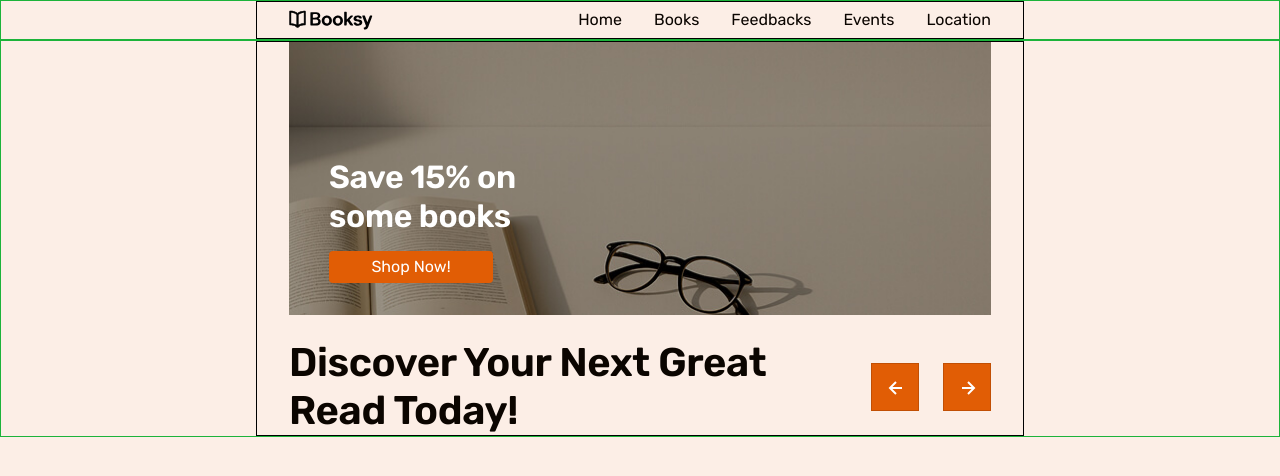
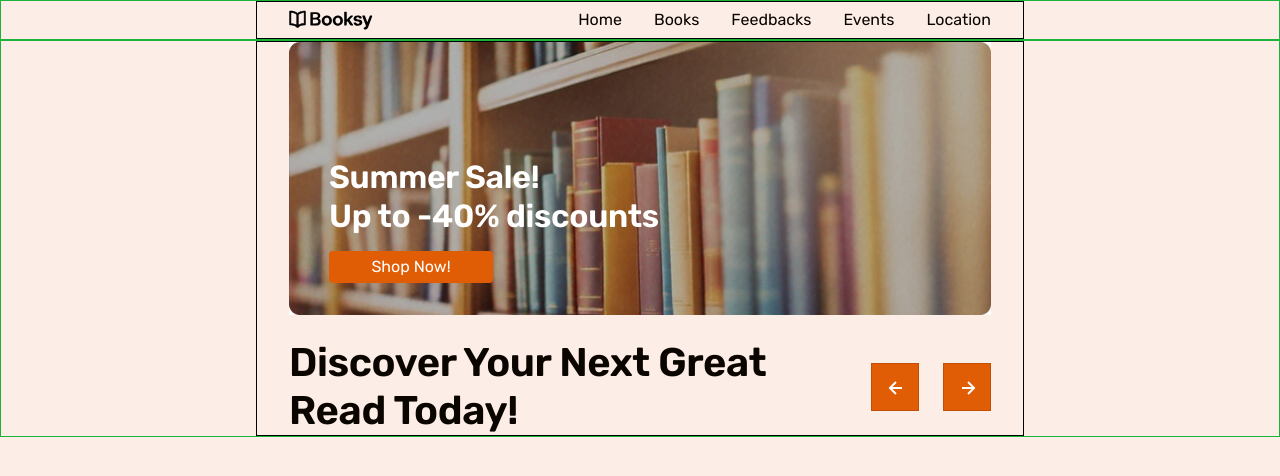
Before and after one commit to YuriyVolochayev/Booksy, a plain HTML site: page index.html in a window 1280 px wide. Both pictures are taken after a click on the button 967 px from the left and 387 px from the top of the page. Drawn offline with nearby package versions, Linux system fonts and the light colour scheme.

Commit message:
update JS code

```diff
--- a/index.html
+++ b/index.html
@@ -246,6 +246,35 @@
       });
 
       showBanner(currentIndex);
+
+      function updateSlider() {
+        // Показуємо активний слайд
+        banners.forEach((slide, index) => {
+          slide.style.display = index === currentIndex ? "block" : "none";
+        });
+
+        // Кнопка "назад" неактивна на першому слайді
+        if (currentIndex === 0) {
+          prevBtn.disabled = true;
+        } else {
+          prevBtn.disabled = false;
+        }
+
+        // Кнопка "вперед" неактивна на останньому слайді
+        if (currentIndex === banners.length - 1) {
+          nextBtn.disabled = true;
+        } else {
+          nextBtn.disabled = false;
+        }
+      }
+
+      nextBtn.addEventListener("click", () => {
+        if (currentIndex < banners.length - 1) {
+          currentIndex++;
+          updateSlider();
+          nextBtn.blur(); // зняти фокус
+        }
+      });
     });
   </script>
 </html>
```
